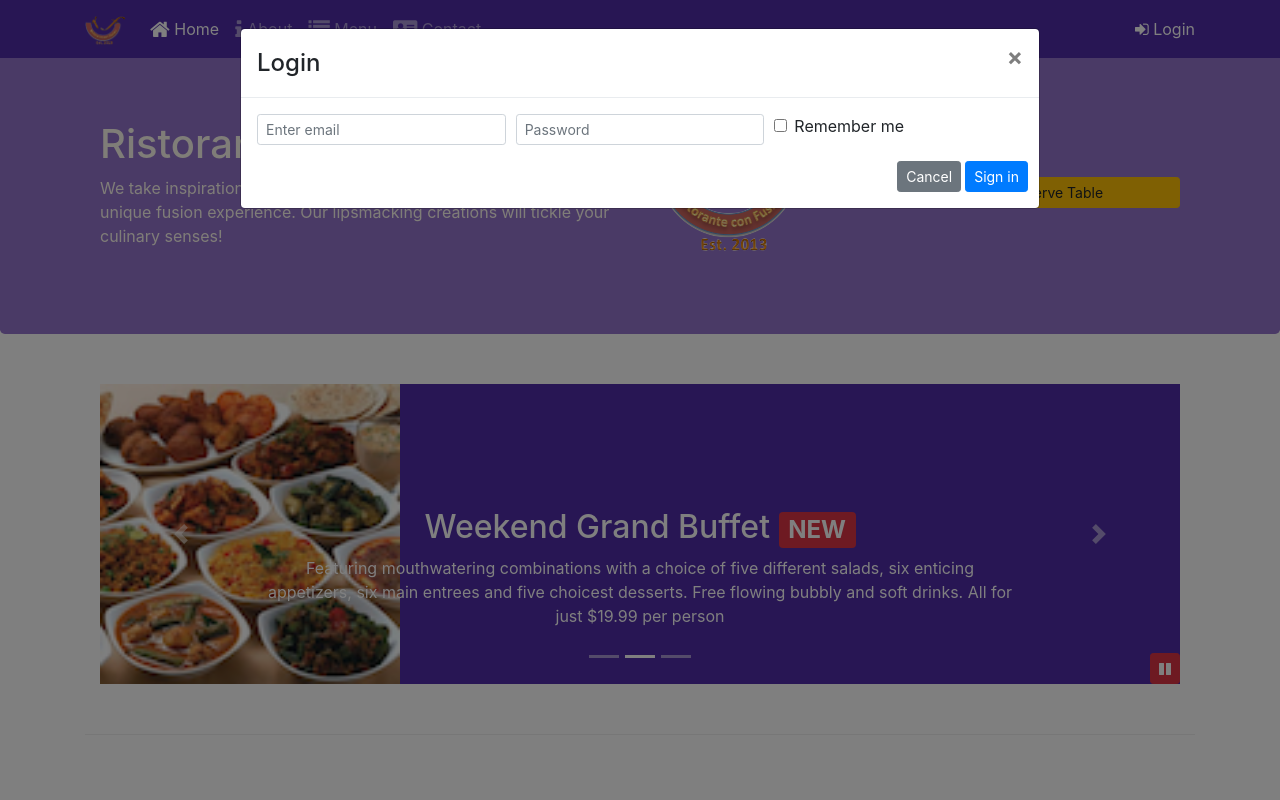
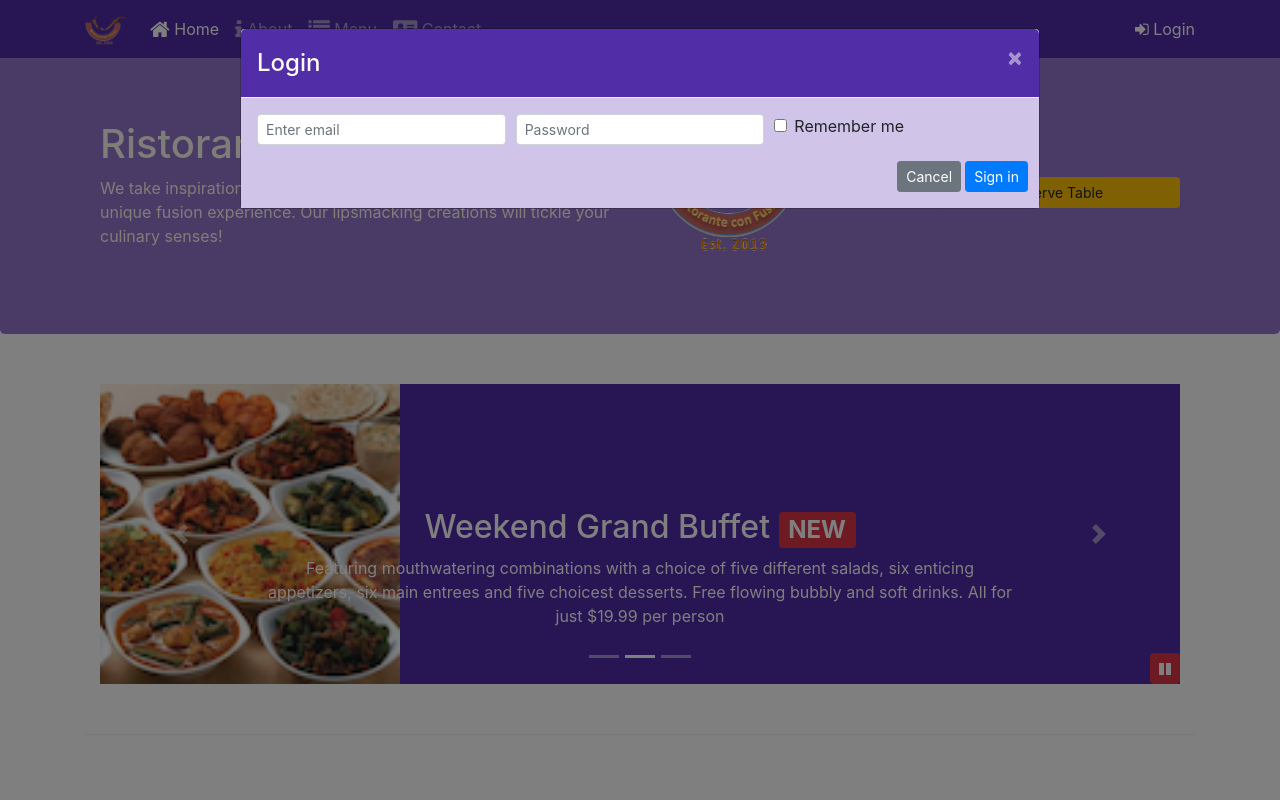
Before and after one commit to suhassbhat/LearningBoostrap, a website: page index.html in a window 1280 px wide. Both pictures are taken after a click on the link "Login". Shown: the top 800 px of the page. Drawn offline with nearby package versions, Linux system fonts and the light colour scheme.

Commit message:
Assignment 4

```diff
--- a/css/styles.css
+++ b/css/styles.css
@@ -51,3 +51,12 @@ body {
   right: 0px;
   position: absolute;
   bottom: 0px; }
+
+.modal-header {
+  background-color: #512DA8;
+  color: floralwhite; }
+  .modal-header button {
+    color: floralwhite; }
+
+.modal-body {
+  background-color: #D1C4E9; }
--- a/index.html
+++ b/index.html
@@ -30,7 +30,7 @@
                     <li class="nav-item"><a class="nav-link" href="./contactus.html"><span class="fa fa-address-card fa-lg"></span> Contact</a></li>
                 </ul>
                 <span class="navbar-text">
-                    <a data-toggle="modal" data-target="#loginModal">
+                    <a id="loginButton">
                         <span class="fa fa-sign-in"></span> Login
                     </a>
                 </span>
@@ -87,7 +87,7 @@
                     <img src="img/logo.png" class="img-fluid">
                 </div>
                 <div class="col-12 col-sm-3 align-self-center">
-                    <button class="btn btn-sm btn-warning btn-block" data-toggle="modal" data-target="#reserveFormModal">Reserve Table</button>
+                    <button class="btn btn-sm btn-warning btn-block" id="reserveButton">Reserve Table</button>
                 </div>
             </div>
         </div>
@@ -331,6 +331,12 @@
                     $('#carouselButton').children('span').addClass('fa-pause');
                 }
             });
+            $('#loginButton').click(function(){
+                $('#loginModal').modal('toggle');
+            })
+            $('#reserveButton').click(function(){
+                $('#reserveFormModal').modal('toggle');
+            })
 
         });
     </script>
```
